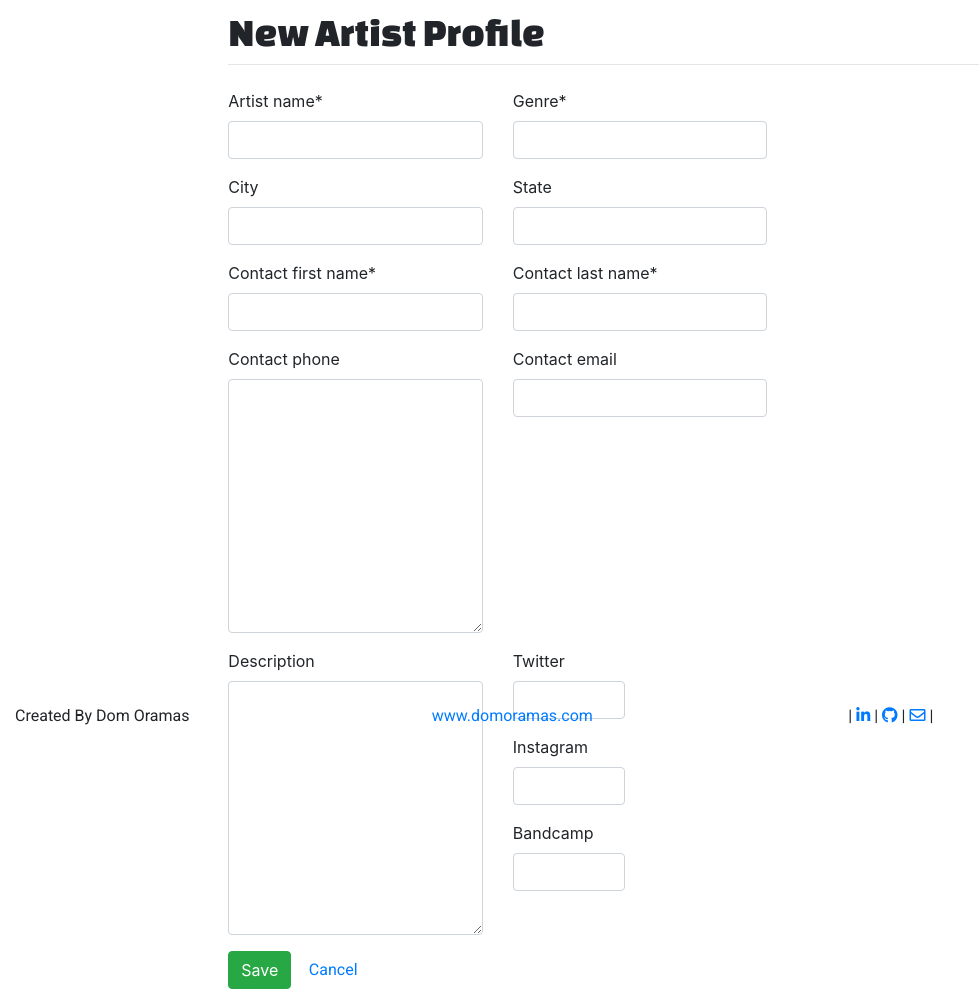
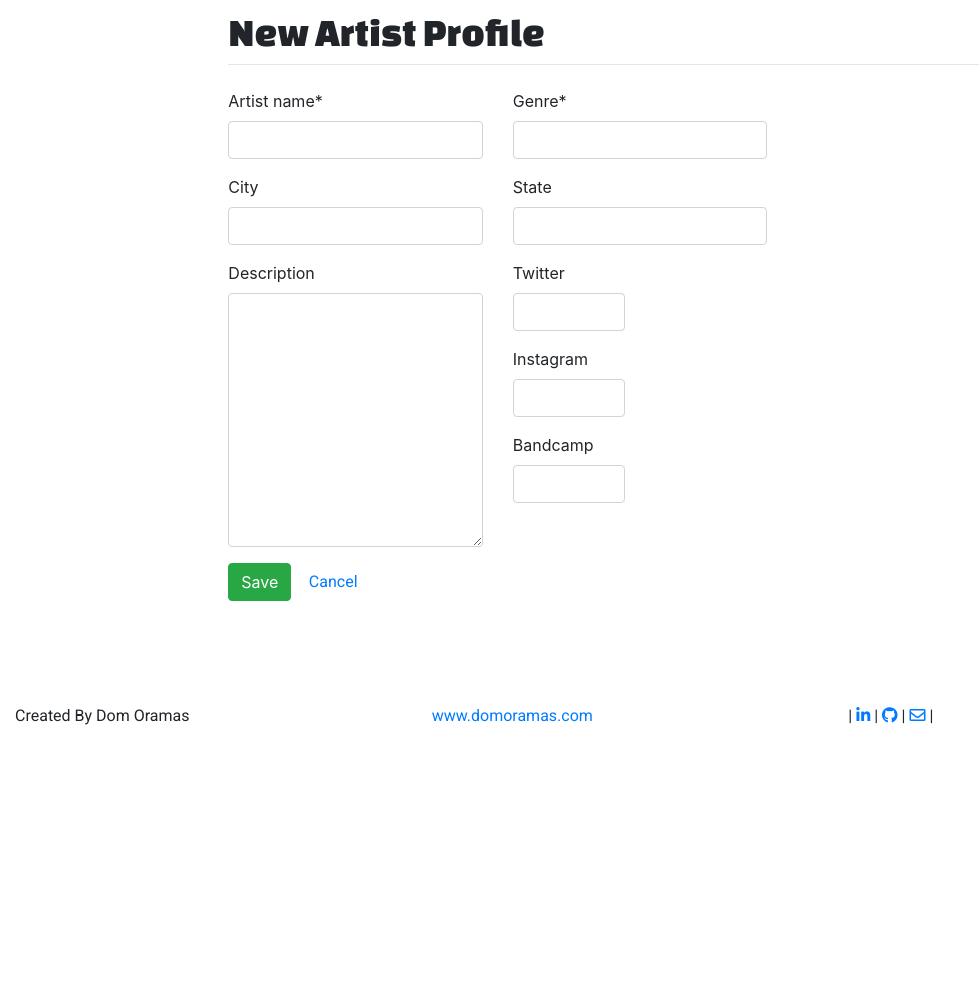
Before and after one commit to domoramas/jaunt_app, a Django app: page /artist_profile/new/ in a window 1280 px wide. Shown: the part 56-1061 px from the top of the page, without its empty margins (0-979 px from the left). After the commit the page ends 781 px from the top, so only its background shows below. Run offline with Django 3.2, Linux system fonts and the light colour scheme; the visitor is signed in with stand-in values (Sample User, id 1); parts of the project's set-up code (start-up, migrations or seed data) failed here and were passed over; some libraries are stand-ins or nearby versions.

Commit message:
removing unecessary fields from artist model so artist focuses entirely on the artist

```diff
--- a/jaunt_project/artist_profile/models.py
+++ b/jaunt_project/artist_profile/models.py
@@ -12,10 +12,10 @@ class ArtistProfile(models.Model):
   country = models.CharField(max_length=50, null = True, blank = True)
   genre = models.CharField(max_length= 30)
   description = models.TextField(max_length= 800, null=True, blank=True)
-  contact_first_name = models.CharField(max_length= 30)
-  contact_last_name = models.CharField(max_length = 30)
-  contact_phone = PhoneField(null=True, blank=True)
-  contact_email = models.EmailField(null=True, blank=True)
+  # contact_first_name = models.CharField(max_length= 30)
+  # contact_last_name = models.CharField(max_length = 30)
+  # contact_phone = PhoneField(null=True, blank=True)
+  # contact_email = models.EmailField(null=True, blank=True)
   website =models.URLField(max_length= 200, null=True, blank=True)
   profile_pic=models.ImageField(null=True, blank=True)
   profile_pic= models.IntegerField(null=True, blank=True)
@@ -28,7 +28,7 @@ class ArtistProfile(models.Model):
     return self.artist_name
 
   def get_absolute_url(self):
-        return reverse('artist_detail')
+        return reverse('home')
 
 class ArtistImage(models.Model):
   artist = models.ForeignKey(ArtistProfile, on_delete=models.CASCADE)
--- a/jaunt_project/artist_profile/views.py
+++ b/jaunt_project/artist_profile/views.py
@@ -29,7 +29,7 @@ class ArtistView(LoginRequiredMixin, DetailView):
 class CreateArtistView(LoginRequiredMixin,CreateView):
   model = ArtistProfile
   template_name = 'artist_create.html'
-  fields = ['artist_name', 'genre', 'city', 'state', 'contact_first_name', 'contact_last_name', 'contact_phone', 'contact_email','description','twitter','instagram', 'bandcamp']
+  fields = ['artist_name', 'genre', 'city', 'state','description','twitter','instagram', 'bandcamp']
 
   def form_valid(self, form):
     form.instance.user = self.request.user
@@ -38,8 +38,7 @@ class CreateArtistView(LoginRequiredMixin,CreateView):
 class EditArtistView(LoginRequiredMixin, UpdateView):
   model = ArtistProfile
   template_name = 'artist_edit.html'
-  fields = ['artist_name', 'genre', 'city', 'state', 'contact_first_name', 'contact_last_name', 'contact_phone', 'contact_email','description','twitter','instagram', 'bandcamp']
-
+  fields = ['artist_name', 'genre', 'city', 'state','description','twitter','instagram', 'bandcamp']
 class DeleteArtistView(LoginRequiredMixin, DeleteView):
   model = ArtistProfile
   template_name= "artist_delete.html"
--- a/jaunt_project/templates/artist_create.html
+++ b/jaunt_project/templates/artist_create.html
@@ -29,7 +29,7 @@
           {{ form.country| as_crispy_field }}
         </div> {% endcomment %}
       </div>
-      <div class = "row">
+      {% comment %} <div class = "row">
         <div class= "col-4">
           {{ form.contact_first_name| as_crispy_field }}
         </div>
@@ -44,7 +44,7 @@
         <div class= "col-4">
           {{ form.contact_email| as_crispy_field }}
         </div>
-      </div>
+      </div> {% endcomment %}
       <div class = "row">
         <div class= "col-4">
           {{form.description | as_crispy_field }}
--- a/jaunt_project/users/models.py
+++ b/jaunt_project/users/models.py
@@ -5,6 +5,7 @@ class CustomUser(AbstractUser):
   first_name = models.CharField(max_length= 30)
   last_name = models.CharField(max_length = 30)
 
+
   def __str__(self):
     return self.username
 
```
Also changed, not shown: jaunt_project/templates/home.html (+4 -5 lines).
